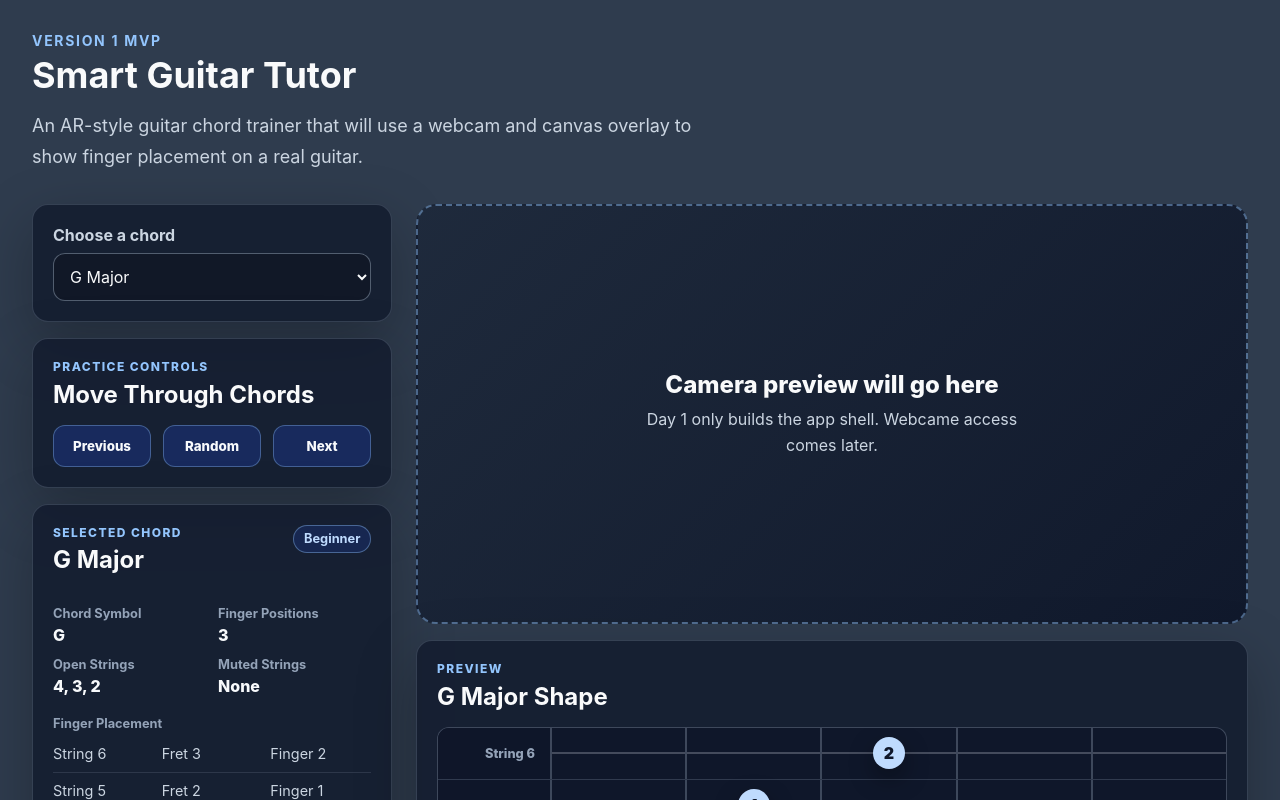
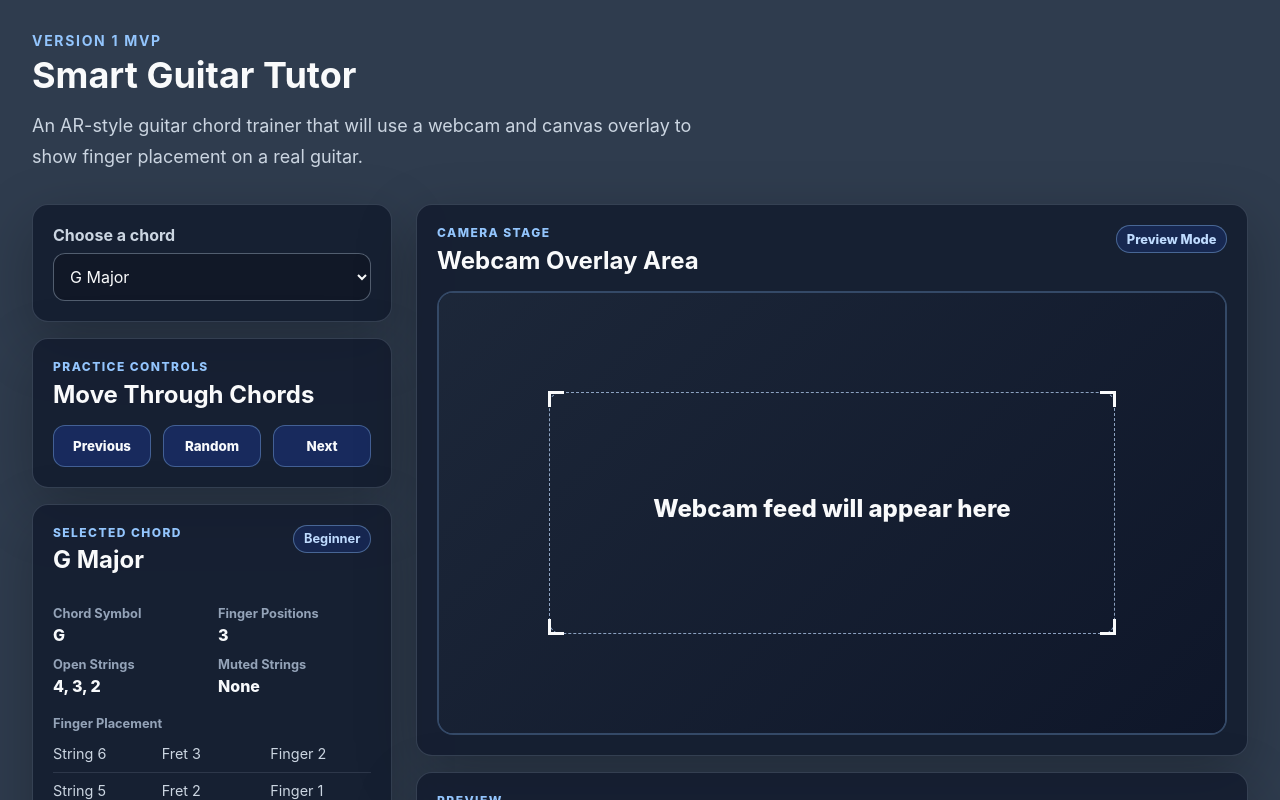
Before and after one commit to 1-Anshika-S/smart-guitar-tutor, a React (Vite) app: page / in a window 1280 px wide. Shown: the top 800 px of the page. Built offline with nearby package versions, Linux system fonts and the light colour scheme.

Commit message:
Webcame overlay template fully set up

```diff
--- a/src/App.css
+++ b/src/App.css
@@ -301,3 +301,110 @@
     grid-template-columns: 1fr;
   }
 }
+
+.camera-stage-panel {
+  padding: 1.25rem;
+  border: 1px solid rgba(148, 163, 184, 0.25);
+  border-radius: 1rem;
+  background: rgba(15, 23, 42, 0.75);
+  box-shadow: 0 20px 60px rgba(0, 0, 0, 0.25);
+}
+
+.camera-stage-header {
+  display: flex;
+  justify-content: space-between;
+  gap: 1rem;
+  align-items: flex-start;
+  margin-bottom: 1rem;
+}
+
+.camera-stage-header h2 {
+  margin: 0;
+}
+
+.camera-status-badge {
+  display: inline-flex;
+  align-items: center;
+  padding: 0.35rem 0.6rem;
+  border: 1px solid rgba(147, 197, 253, 0.4);
+  border-radius: 999px;
+  color: #bfdbfe;
+  background: rgba(30, 64, 175, 0.25);
+  font-size: 0.8rem;
+  font-weight: 800;
+  white-space: nowrap;
+}
+
+.camera-stage {
+  position: relative;
+  aspect-ratio: 16 / 9;
+  width: 100%;
+  overflow: hidden;
+  border: 2px solid rgba(147, 197, 253, 0.35);
+  border-radius: 1rem;
+  background: #020617;
+}
+
+.camera-video-placeholder,
+.camera-overlay-placeholder {
+  position: absolute;
+  inset: 0;
+}
+
+.camera-video-placeholder {
+  display: grid;
+  place-items: center;
+  padding: 1.5rem;
+  background:
+    linear-gradient(135deg, rgba(30, 41, 59, 0.95), rgba(15, 23, 42, 0.95));
+  text-align: center;
+}
+
+.camera-overlay-placeholder {
+  pointer-events: none;
+  display: grid;
+  place-items: center;
+}
+
+.overlay-frame {
+  position: relative;
+  width: 72%;
+  height: 55%;
+  border: 1px dashed rgba(191, 219, 254, 0.7);
+  border-radius: 0.75rem;
+}
+
+.overlay-corner {
+  position: absolute;
+  width: 1rem;
+  height: 1rem;
+  border-color: #bfdbfe;
+}
+
+.overlay-corner.top-left {
+  top: -2px;
+  left: -2px;
+  border-top: 3px solid;
+  border-left: 3px solid;
+}
+
+.overlay-corner.top-right {
+  top: -2px;
+  right: -2px;
+  border-top: 3px solid;
+  border-right: 3px solid;
+}
+
+.overlay-corner.bottom-left {
+  bottom: -2px;
+  left: -2px;
+  border-bottom: 3px solid;
+  border-left: 3px solid;
+}
+
+.overlay-corner.bottom-right {
+  right: -2px;
+  bottom: -2px;
+  border-right: 3px solid;
+  border-bottom: 3px solid;
+}
--- a/src/App.tsx
+++ b/src/App.tsx
@@ -1,8 +1,7 @@
 import { useState } from "react";
 import "./App.css";
 
-import CameraPlaceholder from "./components/CameraPlaceholder";
-import ChordDetails from "./components/ChordDetails";
+import CameraStage from "./components/CameraStage";import ChordDetails from "./components/ChordDetails";
 import ChordSelector from "./components/ChordSelector";
 import FretboardPreview from "./components/FretboardPreview";
 import InstructionsPanel from "./components/InstructionsPanel";
@@ -63,7 +62,7 @@ function App() {
         </div>
 
         <div className="right-column">
-          <CameraPlaceholder />
+          <CameraStage />
           <FretboardPreview chord={selectedChord} />
         </div>
       </section>
--- /dev/null
+++ b/src/components/CameraStage.tsx
@@ -0,0 +1,35 @@
+function CameraStage() {
+  return (
+    <section className="camera-stage-panel">
+      <div className="camera-stage-header">
+        <div>
+          <p className="section-kicker">Camera Stage</p>
+          <h2>Webcam Overlay Area</h2>
+        </div>
+
+        <span className="camera-status-badge">Preview Mode</span>
+      </div>
+
+      <div className="camera-stage">
+        <div className="camera-video-placeholder">
+          <div>
+            <p className="camera-title">Webcam feed will appear here</p>
+            <p className="camera-subtitle">
+            </p>
+          </div>
+        </div>
+
+        <div className="camera-overlay-placeholder">
+          <div className="overlay-frame">
+            <span className="overlay-corner top-left" />
+            <span className="overlay-corner top-right" />
+            <span className="overlay-corner bottom-left" />
+            <span className="overlay-corner bottom-right" />
+          </div>
+        </div>
+      </div>
+    </section>
+  );
+}
+
+export default CameraStage;
```
Also changed, not shown: src/index.css (line endings or trailing spaces).
